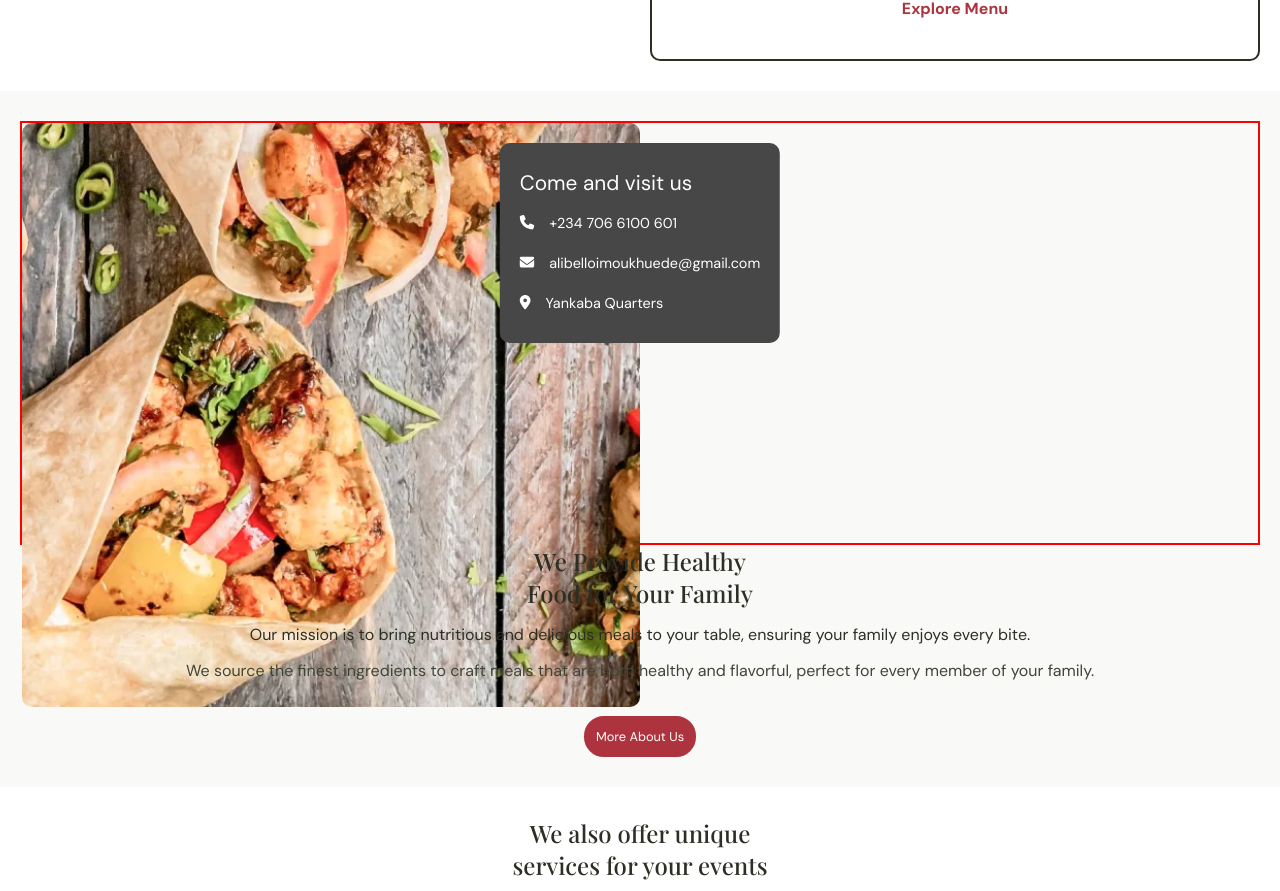
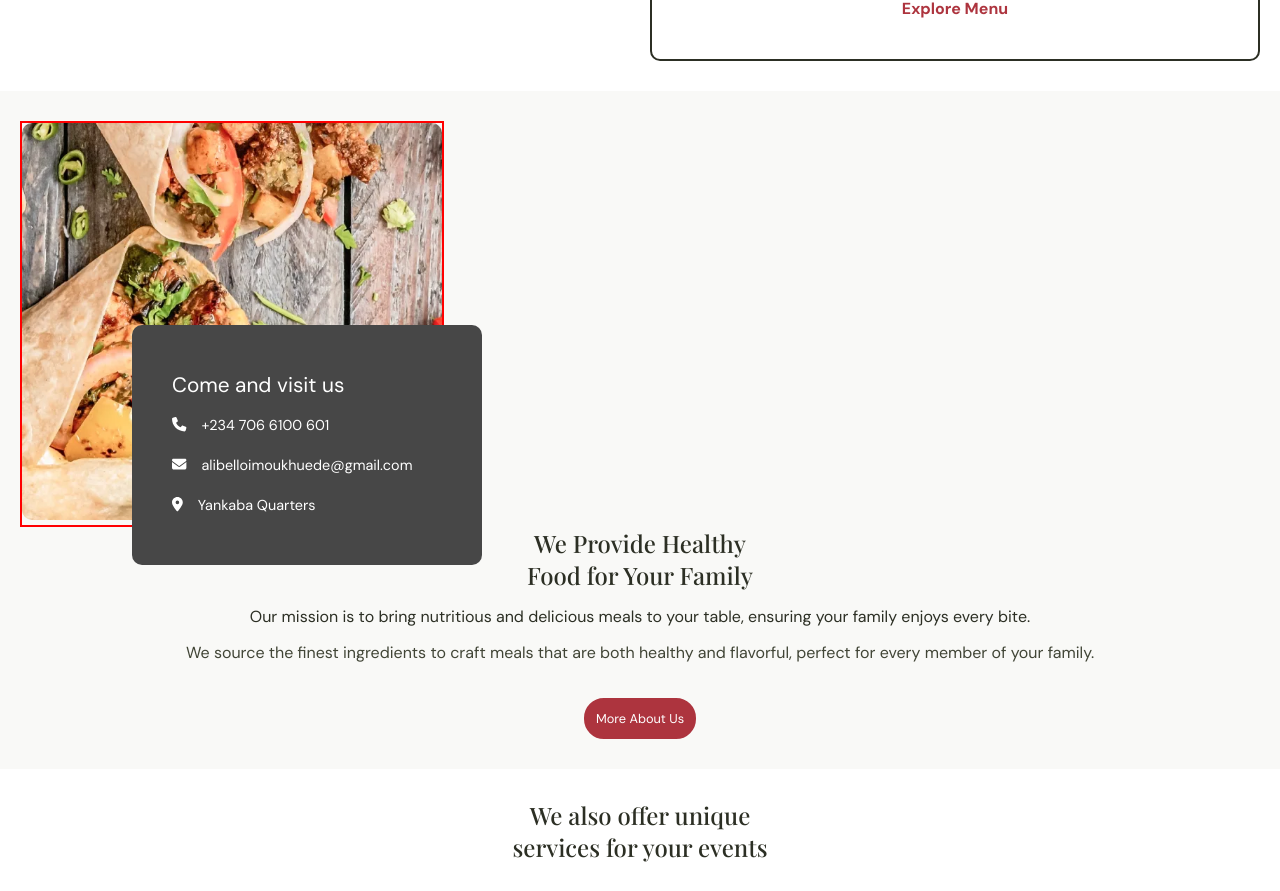
Before and after one commit to devalibello/tasty-food, a React (Create React App) app: page / in a window 1280 px wide. Shown: the part 1660-2551 px from the top of the page. Built offline with nearby package versions, Linux system fonts and the light colour scheme; a web font is replaced by a local one.

Commit message:
update margin 2

```diff
--- a/src/components/Homepage/About.js
+++ b/src/components/Homepage/About.js
@@ -45,6 +45,7 @@ const About = () => {
 
     return (
     <section className="about-section">
+    <div className="about-picture-section-container">
         <div className="about-picture-section" ref={aboutPictureRef}>
             <img src={aboutPicture} alt="" className="about-picture" />
             <div className="about-contact-details">
@@ -56,6 +57,7 @@ const About = () => {
                 </ul>
             </div>
         </div>
+    </div>
         <ul className="about-details-section" ref={aboutTextRef}>
             <li className="about-title">We Provide Healthy <br /> Food for Your Family</li>
             <li className="about-description-1">Our mission is to bring nutritious and delicious meals to your table, ensuring your family enjoys every bite.</li>
--- a/src/styles/About.css
+++ b/src/styles/About.css
@@ -216,8 +216,8 @@
 }
 
 
-@media screen and (min-width: 520px) {
-
+@media screen and (min-width: 530px) {
+/*
     .about-picture-section {
         position: relative;
         border: 2px solid red;
@@ -227,18 +227,46 @@
 
     .about-contact-details {
         position: absolute;
-        top: 0;
-        transform: translateX(-50%);
-        left: 50%;
+        bottom: 0;
+        transform: translateX(190px) translateY(90px);
+        width: 350px;
+        padding: 40px;
 
     }
 
     .about-picture {
         position: absolute;
-        width: 50%;
+        width: 450px;
+        left: 0;
         top: 0;
-        left: 0;
+    } */
+
+    .about-picture-section-container {
+        display: flex;
+        /* justify-content: center; */
+        margin-right: auto;
+        margin-left: auto;
     }
+
+    .about-picture-section {
+        position: relative;
+        /* display: flex;
+        justify-content: start; */
+        border: 2px solid red;
+    }
+
+    .about-contact-details {
+        position: absolute;
+        bottom: 0;
+        transform: translateX(110px) translateY(60px);
+        width: 350px;
+        padding: 40px;
+    }
+
+    .about-picture {
+        width: 420px;
+    }
+
 
     .about-section > * {
         text-align: center;
```
